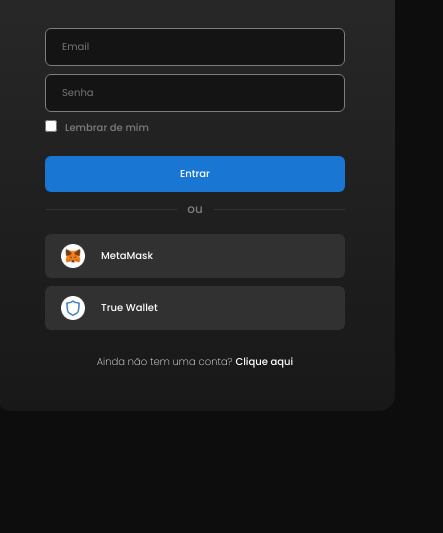
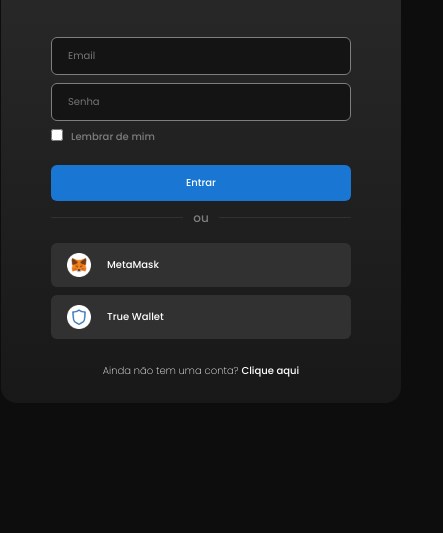
Before and after one commit to alexxsouzaa/Drax-Web3, a plain HTML site: page index.html in a window 390 px wide. Shown: the part 311-844 px from the top of the page, 443 px wide, since content can reach past the window. Drawn offline with Linux system fonts and the light colour scheme.

Commit message:
:iphone: Ajuste na posição do form de login

```diff
--- a/styles/style.css
+++ b/styles/style.css
@@ -202,7 +202,6 @@ button {
         align-items: center;
         justify-content: center;
         flex-direction: column;
-        align-content: space-between;
         margin: 0 auto;
         height: 100vh;
     }
@@ -212,10 +211,8 @@ button {
         flex-direction: column;
         background: linear-gradient(0deg, #181818, #2E2E2E);
         min-width: 400px;
-        min-height: 600px;
+        min-height: auto;
         padding: 0px 50px;
-        margin: 48px;
-        border-radius: 16px;
     }
 
     #img_container {
```
